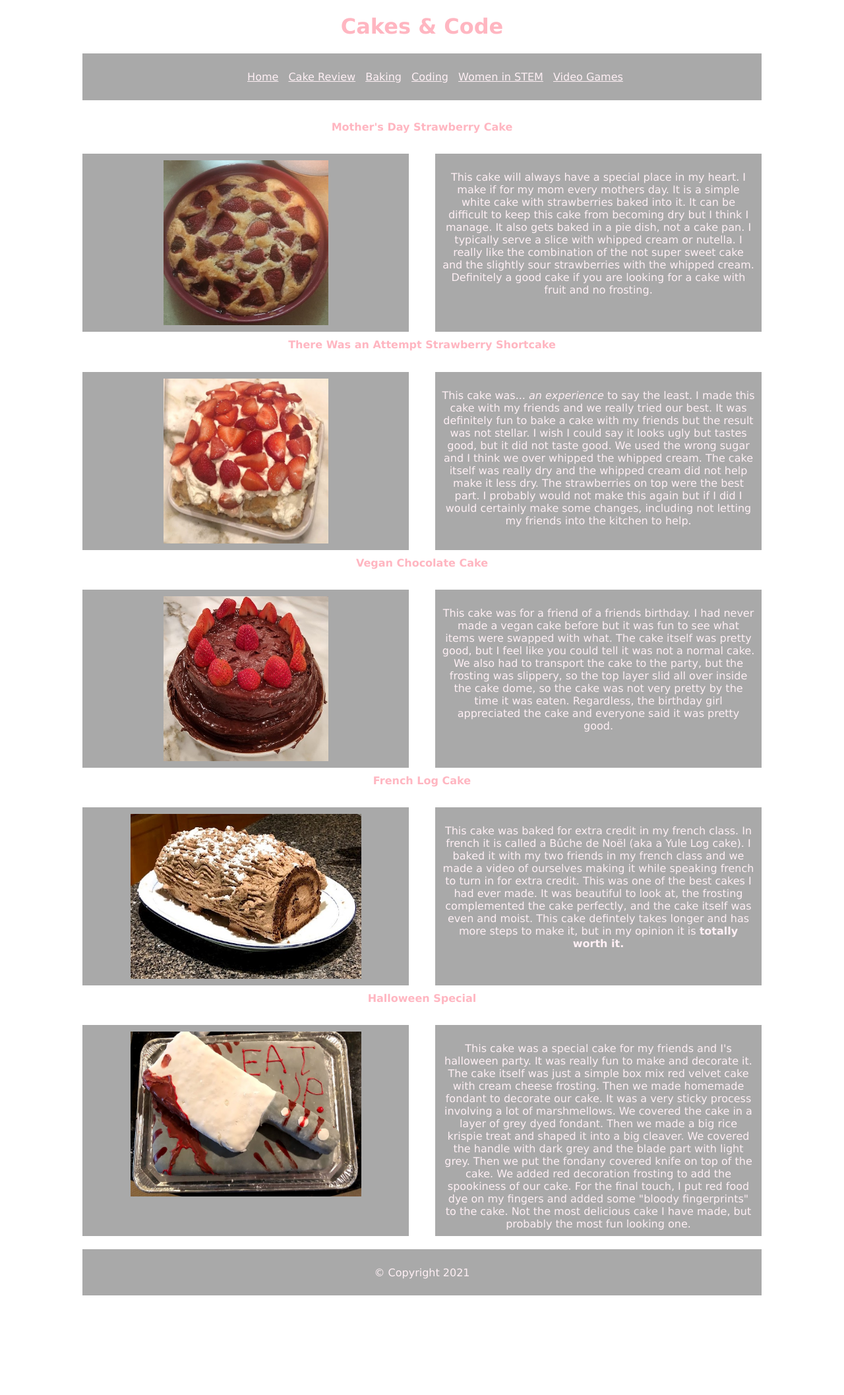
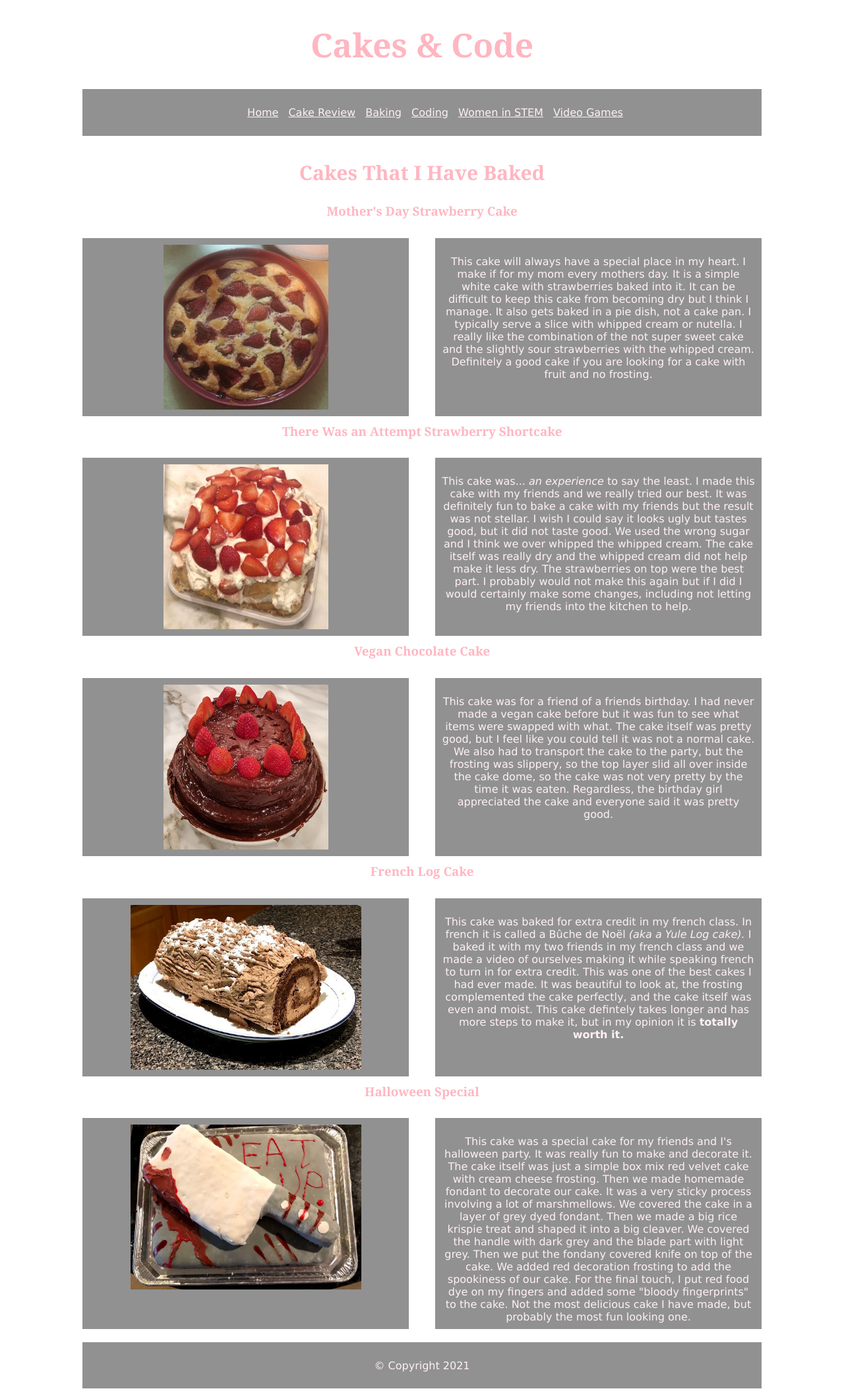
Before and after one commit to gallieee/gallieee.github.io, a plain HTML site: page baking.html in a window 1280 px wide. Shown: the whole page at 66% size. Before the commit the page ends 1974 px from the top, so only its background shows below. Drawn offline with Linux system fonts and the light colour scheme.

Commit message:
Final Commit

```diff
--- a/baking.html
+++ b/baking.html
@@ -26,43 +26,45 @@
 
          <section>
 
-        <h4>Mother's Day Strawberry Cake</h4>
-        <article class="articleCakes">
-        <img src="images\strawberrycake.JPG" alt="A picture of a cake with strawberries baked into it." width= "250" height="250">
+         <h2>Cakes That I Have Baked</h2>
+
+         <h3>Mother's Day Strawberry Cake</h3>
+         <article class="articleLeft">
+            <img src="images\strawberrycake.jpg" alt="A picture of a cake with strawberries baked into it." width= "250" height="250">
          </article>
-     <article class="articleReviews">
+         <article class="articleRight">
             <p>This cake will always have a special place in my heart. I make if for my mom every mothers day. It is a simple white cake with strawberries baked into it. It can be difficult to keep this cake from becoming dry but I think I manage. It also gets baked in a pie dish, not a cake pan. I typically serve a slice with whipped cream or nutella. I really like the combination of the not super sweet cake and the slightly sour strawberries with the whipped cream. Definitely a good cake if you are looking for a cake with fruit and no frosting.</p>
          </article>
 
-        <h4>There Was an Attempt Strawberry Shortcake</h4>
-        <article class="articleCakes">
+         <h3>There Was an Attempt Strawberry Shortcake</h3>
+         <article class="articleLeft">
             <img src="images\strawberrycake2.jpg" alt="A two layer cake with fresh strawberries on top." width= "250" height="250">
          </article>
-     <article class="articleReviews">
+         <article class="articleRight">
             <p>This cake was... <i>an experience</i> to say the least. I made this cake with my friends and we really tried our best. It was definitely fun to bake a cake with my friends but the result was not stellar. I wish I could say it looks ugly but tastes good, but it did not taste good. We used the wrong sugar and I think we over whipped the whipped cream. The cake itself was really dry and the whipped cream did not help make it less dry. The strawberries on top were the best part. I probably would not make this again but if I did I would certainly make some changes, including not letting my friends into the kitchen to help.</p>
          </article>
 
-        <h4>Vegan Chocolate Cake</h4>
-        <article class="articleCakes">
+         <h3>Vegan Chocolate Cake</h3>
+         <article class="articleLeft">
             <img src="images\strawberrychocolatecake.jpg" alt="A picture of a chocolate cake with strawberries on top." width= "250" height="250">
          </article>
-     <article class="articleReviews">
+         <article class="articleRight">
             <p>This cake was for a friend of a friends birthday. I had never made a vegan cake before but it was fun to see what items were swapped with what. The cake itself was pretty good, but I feel like you could tell it was not a normal cake. We also had to transport the cake to the party, but the frosting was slippery, so the top layer slid all over inside the cake dome, so the cake was not very pretty by the time it was eaten. Regardless, the birthday girl appreciated the cake and everyone said it was pretty good.</p>
          </article>
 
-        <h4>French Log Cake</h4>
-        <article class="articleCakes">
+         <h3>French Log Cake</h3>
+         <article class="articleLeft">
             <img src="images\logcake.jpg" alt="A picture of a chocolate roll cake decorated to look like a log." width= "350" height="250">
          </article>
-     <article class="articleReviews">
-        <p>This cake was baked for extra credit in my french class. In french it is called a Bûche de Noël (aka a Yule Log cake). I baked it with my two friends in my french class and we made a video of ourselves making it while speaking french to turn in for extra credit. This was one of the best cakes I had ever made. It was beautiful to look at, the frosting complemented the cake perfectly, and the cake itself was even and moist. This cake defintely takes longer and has more steps to make it, but in my opinion it is <b>totally worth it.</b></p>
+         <article class="articleRight">
+            <p>This cake was baked for extra credit in my french class. In french it is called a Bûche de Noël <i>(aka a Yule Log cake).</i> I baked it with my two friends in my french class and we made a video of ourselves making it while speaking french to turn in for extra credit. This was one of the best cakes I had ever made. It was beautiful to look at, the frosting complemented the cake perfectly, and the cake itself was even and moist. This cake defintely takes longer and has more steps to make it, but in my opinion it is <b>totally worth it.</b></p>
          </article>
 
-        <h4>Halloween Special</h4>
-        <article class="articleHalloweenCake">
+         <h3>Halloween Special</h3>
+         <article class="articleLeftLong">
             <img src="images\halloweencake.jpg" alt="A picture of a cake covered in fondant with a rice krispie knife on top." width= "350" height="250">
          </article>
-     <article class="articleHalloweenCakeReview">
+         <article class="articleRightLong">
             <p>This cake was a special cake for my friends and I's halloween party. It was really fun to make and decorate it. The cake itself was just a simple box mix red velvet cake with cream cheese frosting. Then we made homemade fondant to decorate our cake. It was a very sticky process involving a lot of marshmellows. We covered the cake in a layer of grey dyed fondant. Then we made a big rice krispie treat and shaped it into a big cleaver. We covered the handle with dark grey and the blade part with light grey. Then we put the fondany covered knife on top of the cake. We added red decoration frosting to add the spookiness of our cake. For the final touch, I put red food dye on my fingers and added some "bloody fingerprints" to the cake. Not the most delicious cake I have made, but probably the most fun looking one.</p>
          </article>
 
--- a/stylesheet.css
+++ b/stylesheet.css
@@ -1,5 +1,5 @@
 * {
-	font-family: Ariel, Verdana, sans-serif;
+	font-family: Verdana, sans-serif;
 	color: lavenderblush;
 	text-align: center;
 }
@@ -10,7 +10,7 @@ body {
 }
 
 nav {
-	background-color: darkgrey;
+	background-color: #919191;
 	padding: 10px;
 	margin: 10px;
 }
@@ -22,26 +22,19 @@ li {
 
 h1 {
 	color: lightpink;
+	font-family: Georgia, serif;
+	font-size: 50px;
 }
 
 h2 {
 	color: lightpink;
+	font-family: Georgia, serif;
+	font-size: 30px;
 }
 
 h3 {
 	color: lightpink;
-}
-
-h4 {
-	color: lightpink;
-}
-
-h5 {
-	color: lightpink;
-}
-
-h6 {
-	color: lightpink;
+	font-family: Georgia, serif;
 }
 
 section {
@@ -50,7 +43,7 @@ section {
 }
 
 main {
-	background-color: darkgrey;
+	background-color: #919191;
 	padding: 10px;
 	margin: 10px;
 }
@@ -73,7 +66,7 @@ a:visited {
 
 .articleHomepage {
     color: lavenderblush;
-	background-color: darkgrey;
+	background-color: #919191;
 	padding: 10px;
 	margin: 10px;
 	width:  310px;
@@ -81,8 +74,8 @@ a:visited {
 	float: left;
 }
 
-.articleCakes {
-	background-color: darkgrey;
+.articleLeft {
+	background-color: #919191;
 	padding: 10px;
 	margin: 10px;
 	width: 475px;
@@ -90,8 +83,8 @@ a:visited {
 	float: left;
 }
 
-.articleReviews {
-	background-color: darkgrey;
+.articleRight {
+	background-color: #919191;
 	padding: 10px;
 	margin: 10px;
 	width: 475px;
@@ -99,8 +92,8 @@ a:visited {
 	float: right;
 }
 
-.articleHalloweenCake {
-	background-color: darkgrey;
+.articleLeftLong {
+	background-color: #919191;
 	padding: 10px;
 	margin: 10px;
 	width: 475px;
@@ -108,8 +101,8 @@ a:visited {
 	float: left;
 }
 
-.articleHalloweenCakeReview {
-	background-color: darkgrey;
+.articleRightLong {
+	background-color: #919191;
 	padding: 10px;
 	margin: 10px;
 	width: 475px;
@@ -118,15 +111,24 @@ a:visited {
 }
 
 article {
-	background-color: darkgrey;
+	background-color: #919191;
 	padding: 10px;
 	margin: 10px;
 	width: 1010px;
 	height: auto;
 }
 
+dt {
+	font-size: 20px;
+	font-weight:bold;
+}
+
+dd {
+	font-style: italic;
+}
+
 footer {
-	background-color: darkgrey;
+	background-color: #919191;
 	padding: 10px;
 	margin: 10px;
 	width: 1010px;
```
Also changed, not shown: cakeReview.html (+17 -17 lines), coding.html (+5 -5 lines), index.html (+5 -5 lines), videoGames.html (+22 -2 lines), womenInSTEM.html (+3 -3 lines), images/super smash bros.jpg (added). Lines whose indentation alone changed are shown as unchanged.
